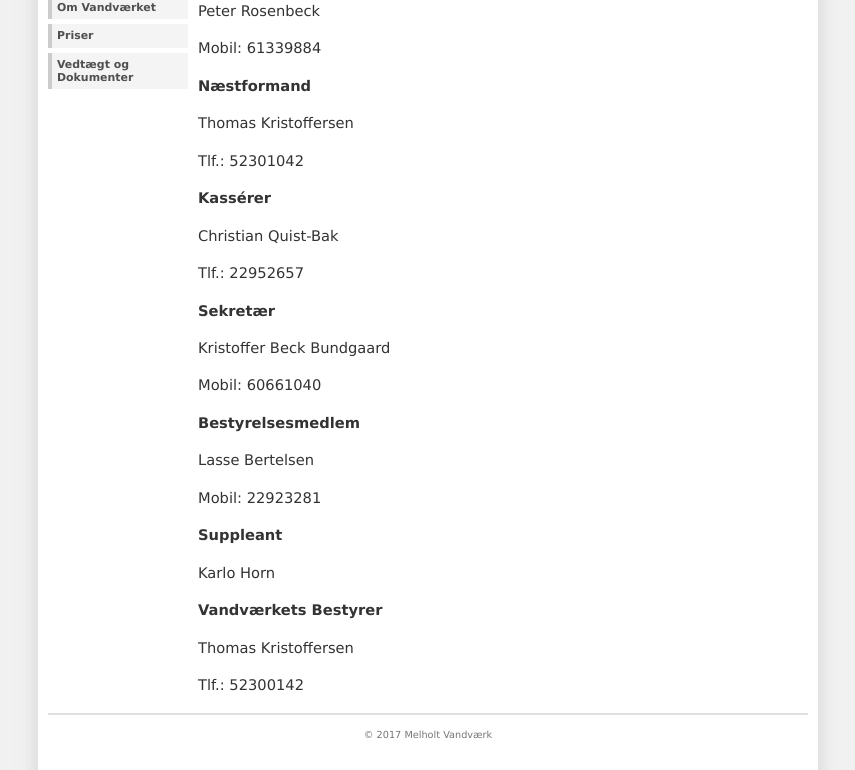
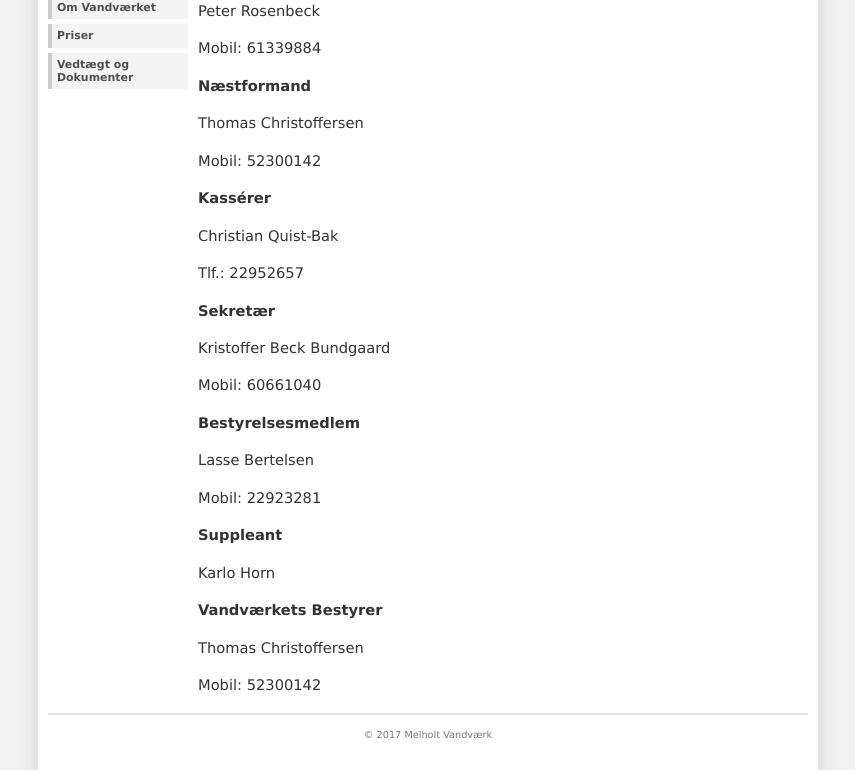
Before and after one commit to Nichlas/melholtvand, a Jekyll site: the page built from bestyrelsen.md, in a window 1280 px wide. Shown: the part 300-1070 px from the top of the page, without its empty margins (212-1067 px from the left). Built offline with Jekyll 4.4.1, drawn with Linux system fonts in a browser that asks for light colours.

Commit message:
Update jf. mail af 20/10/2021

```diff
--- a/bestyrelsen.md
+++ b/bestyrelsen.md
@@ -7,52 +7,41 @@ permalink: bestyrelse/
 # Bestyrelsen
 
 **Formand**
-<p class="h-card">
-  <span class="p-name">Peter Rosenbeck</span>
-</p>
+
+Peter Rosenbeck
+
 Mobil: 61339884
 
 **Næstformand**
 
-<p class="h-card">
-  <span class="p-name">Thomas Kristoffersen</span><br />
-</p>
-Tlf.: 52301042
+Thomas Christoffersen
+
+Mobil: 52300142
 
 **Kassérer**
 
-<p class="h-card">
-  <span class="p-name">Christian Quist-Bak</span><br />
-</p>
+Christian Quist-Bak
 
 Tlf.: 22952657
 
 **Sekretær**
 
-<p class="h-card">
-  <span class="p-name">Kristoffer Beck Bundgaard</span>
-</p>
+Kristoffer Beck Bundgaard
 
 Mobil: 60661040
 
 **Bestyrelsesmedlem**
 
-<p class="h-card">
-  <span class="p-name">Lasse Bertelsen</span>
-</p>
+Lasse Bertelsen
 
 Mobil: 22923281
 
 **Suppleant**
 
-<p class="h-card">
-  <span class="p-name">Karlo Horn</span>
-</p>
+Karlo Horn
 
 **Vandværkets Bestyrer**
 
-<p class="h-card">
-  <span class="p-name">Thomas Kristoffersen</span><br />
-</p>
+Thomas Christoffersen
 
-Tlf.: 52300142
+Mobil: 52300142
```
Also changed, not shown: priser.md (+5 -1 lines).
